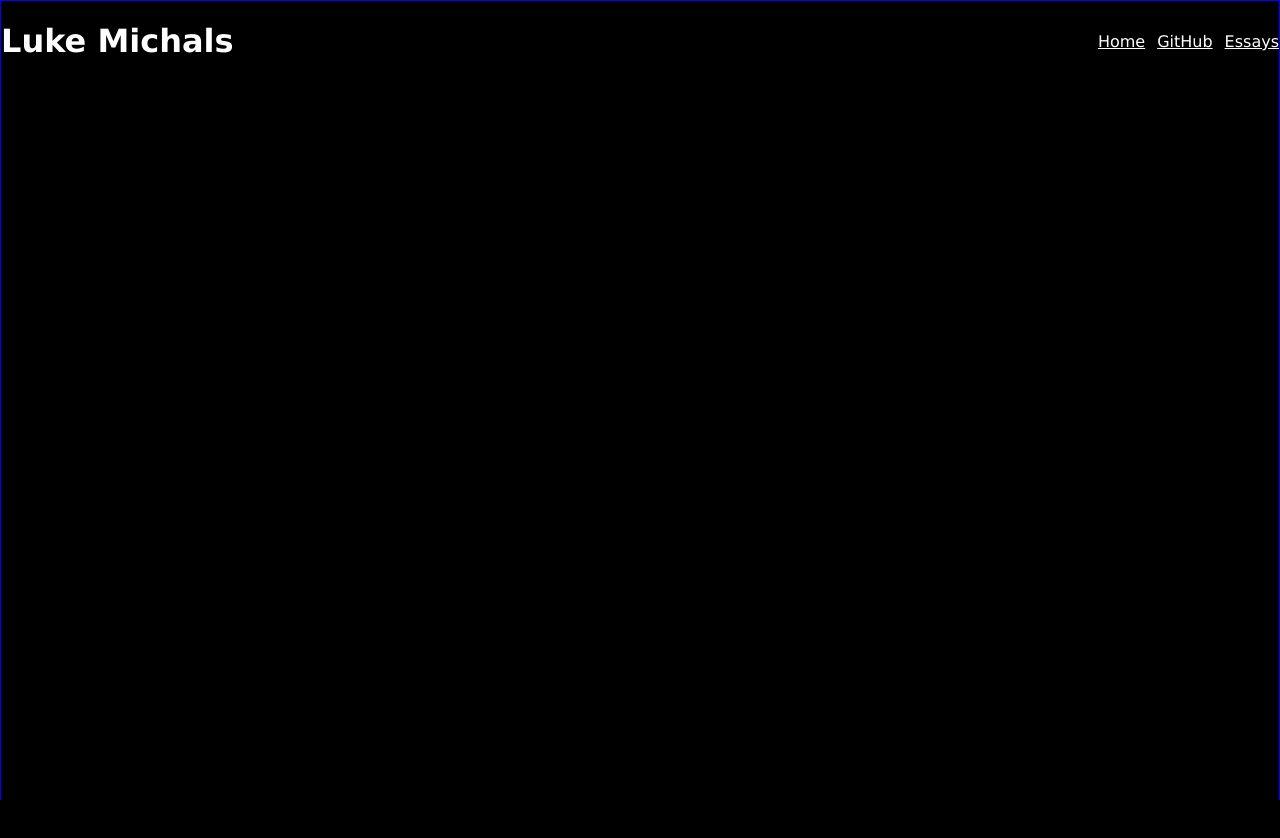
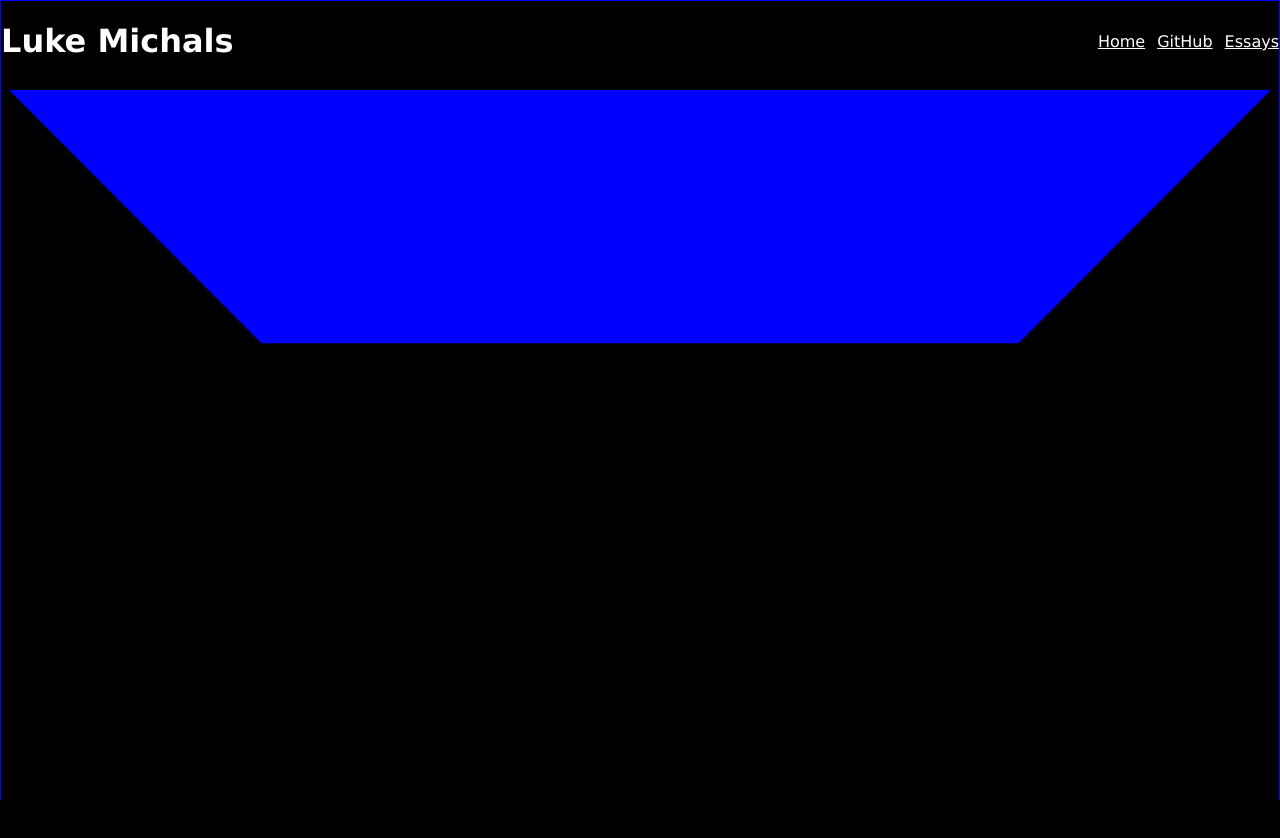
Before and after one commit to michals2/portfolio, a Gatsby site: page /tiles in a window 1280 px wide. Built offline with nearby package versions, Linux system fonts and the light colour scheme; Gatsby itself is replaced by a stand-in of ours.

Commit message:
stretch trapezoid to svg container

```diff
--- a/src/components/Tile.tsx
+++ b/src/components/Tile.tsx
@@ -14,7 +14,7 @@ const StyledSVG = styled.svg`
 const Tile = () => {
   return (
     <StyledTile>
-      <StyledSVG viewBox="0 50 100 100">
+      <StyledSVG viewBox="0 0 100 100" preserveAspectRatio="none">
         <path
           d="
             M0,0
```
